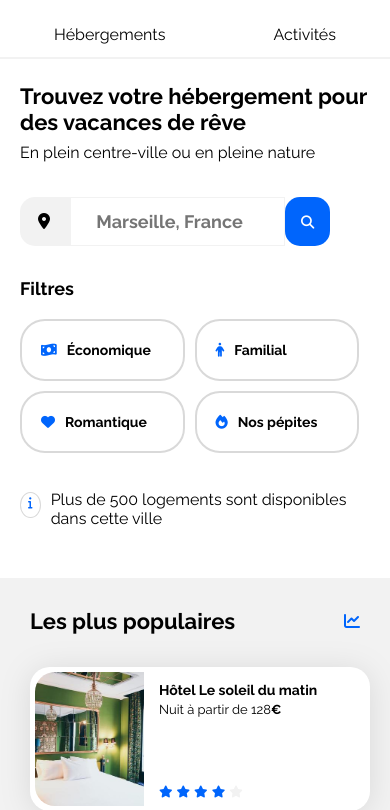
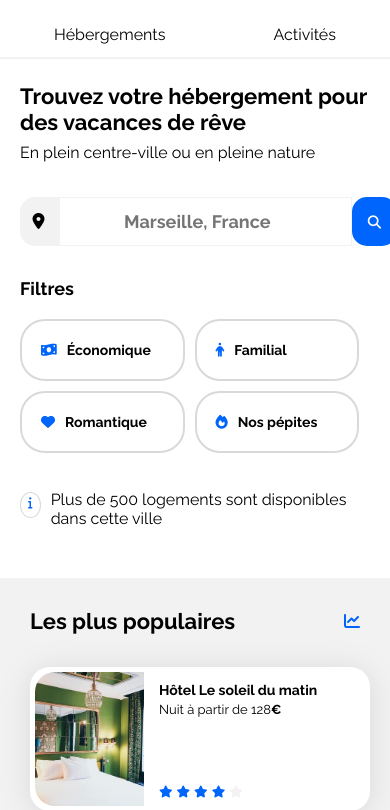
Before and after one commit to SebMZI/Project3, a plain HTML site: page index.html in a window 390 px wide. Shown: the part 52-862 px from the top of the page. Drawn offline with Linux system fonts and the light colour scheme.

Commit message:
modification barre de recherche

```diff
--- a/css/style.css
+++ b/css/style.css
@@ -540,6 +540,10 @@ nav{
     .search-button{
         border-radius: 15px;
     }
+    .search-form input{
+        width: 100%;
+        background-color: #ffffff;
+    }
 
     .info-container{
         margin: 40px 0px 0px ;
```
